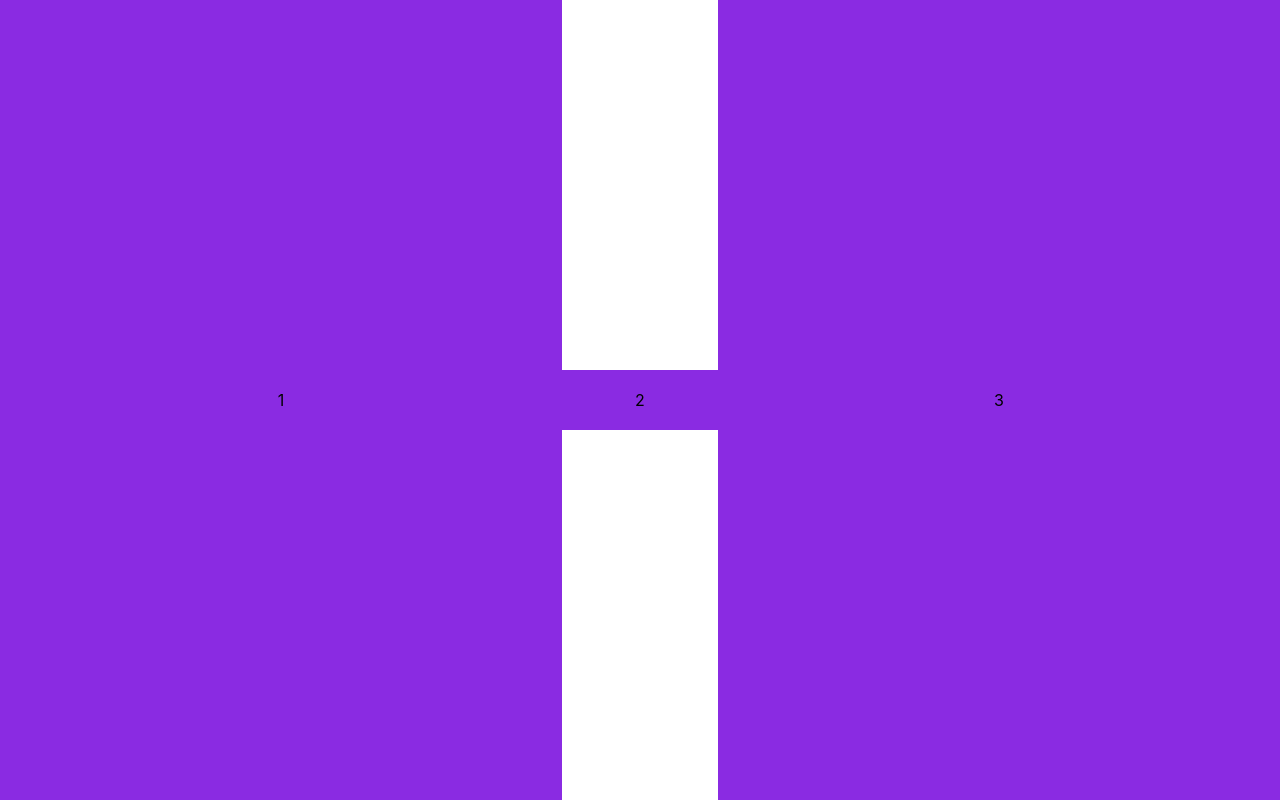
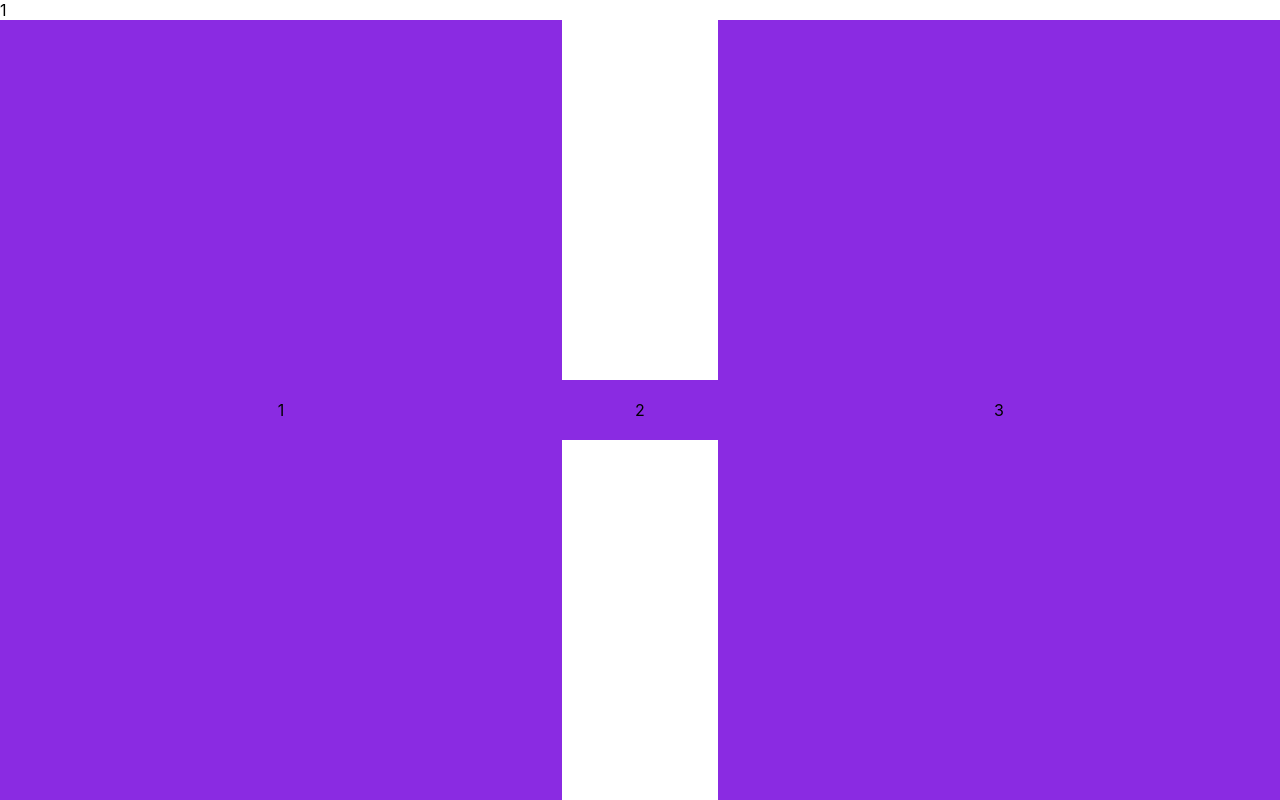
Before and after one commit to SVV42282407/React-Semana2-Clase1, a React (Create React App) app in the folder reto/: page / in a window 1280 px wide. Built offline with nearby package versions, Linux system fonts and the light colour scheme.

Commit message:
Hackaton semana 02

```diff
--- a/reto/src/component/App.js
+++ b/reto/src/component/App.js
@@ -1,11 +1,12 @@
 import './App.css';
 import LoginHackaton from './functional/loginhackaton';
+import MenuHackaton from './functional/menuHackaton';
 
 function App() {
     return (
         <div className="container">
             <div className="nav-bar">
-
+                <MenuHackaton/>
             </div>
             <div className="main">
                 <div className="left">
--- /dev/null
+++ b/reto/src/component/functional/menuHackaton/index.js
@@ -0,0 +1,12 @@
+import React, {useState, useEffect} from 'react';
+import './index.css';
+
+const MenuHackaton = () => {
+    return(
+        <div className="item">
+            1
+        </div>
+    )
+}
+
+export default MenuHackaton;
```
Also changed, not shown: reto/src/component/functional/menuHackaton/index.css (added).
